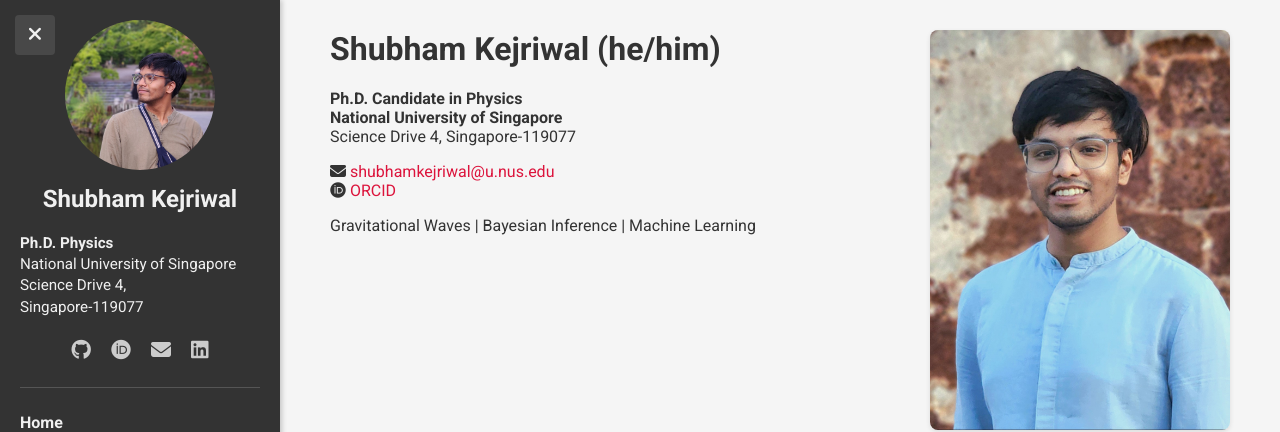
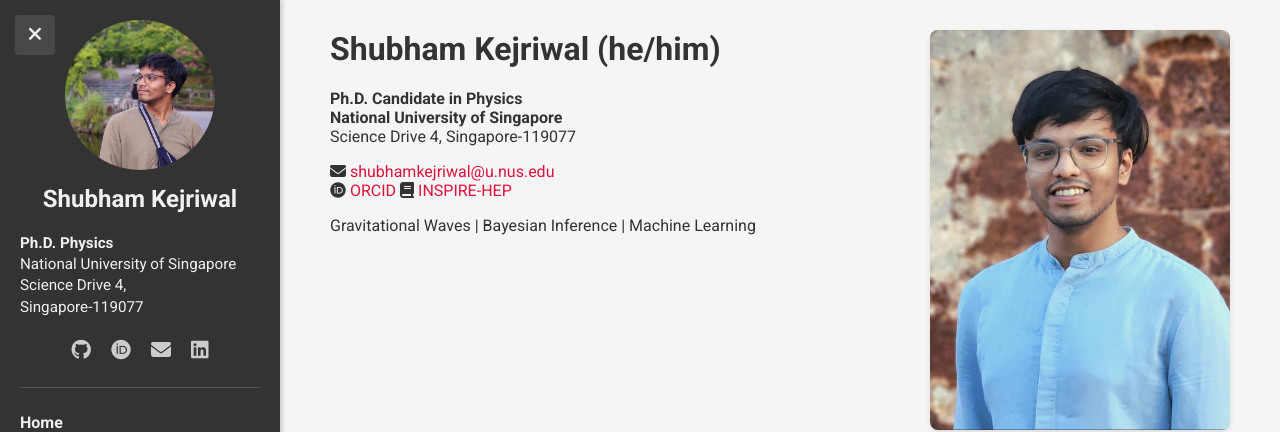
Before and after one commit to perturber/shubham, a Jekyll site: the page built from index.md, in a window 1280 px wide. Shown: the top 432 px of the page. Built offline with Jekyll 4.4.1, drawn with Linux system fonts in a browser that asks for light colours.

Commit message:
Add files via upload

```diff
--- a/index.md
+++ b/index.md
@@ -14,6 +14,7 @@ Science Drive 4, Singapore-119077
 
 <i class="fas fa-envelope"></i> [shubhamkejriwal@u.nus.edu](mailto:shubhamkejriwal@u.nus.edu)
 <i class="fab fa-orcid"></i> [ORCID](https://orcid.org/0009-0004-5838-1886)
+<i class="fas fa-book"></i> [INSPIRE-HEP](https://inspirehep.net/authors/2739234)
 
 Gravitational Waves | Bayesian Inference | Machine Learning
   </div>
```
